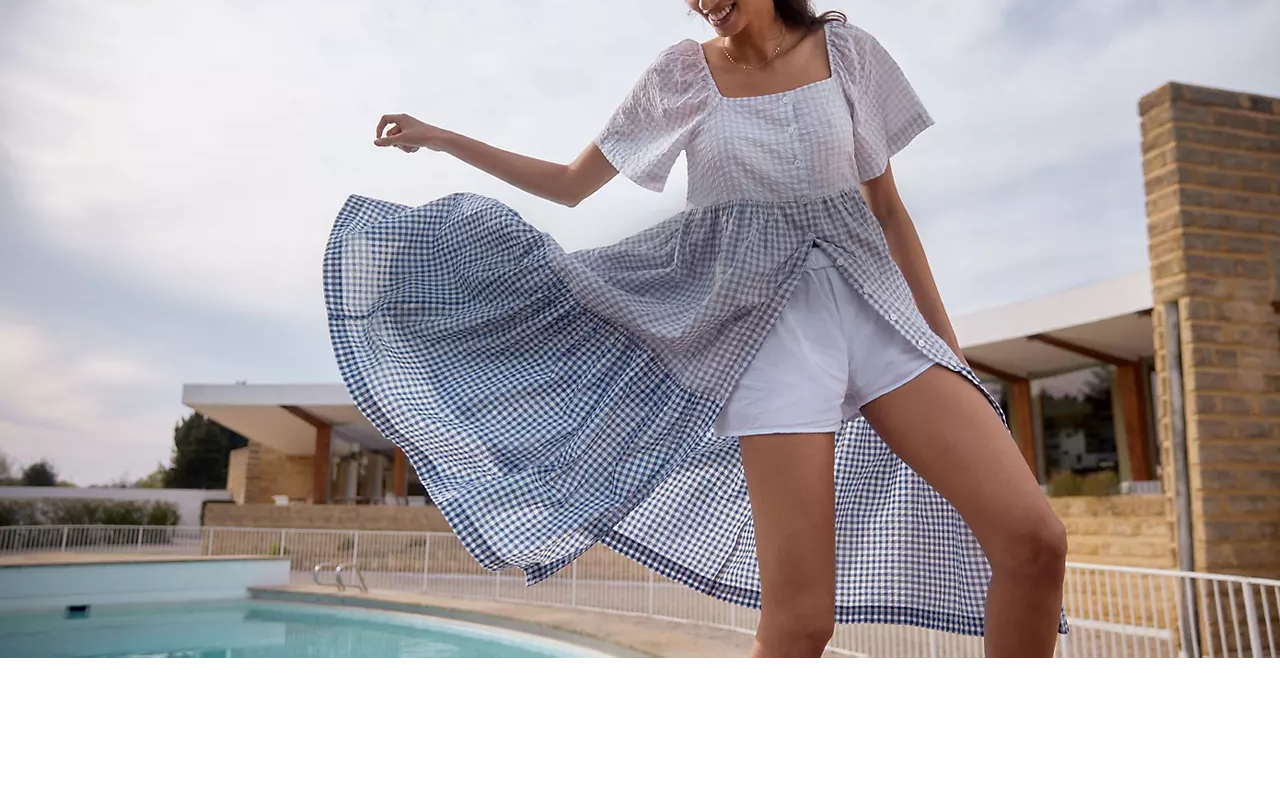
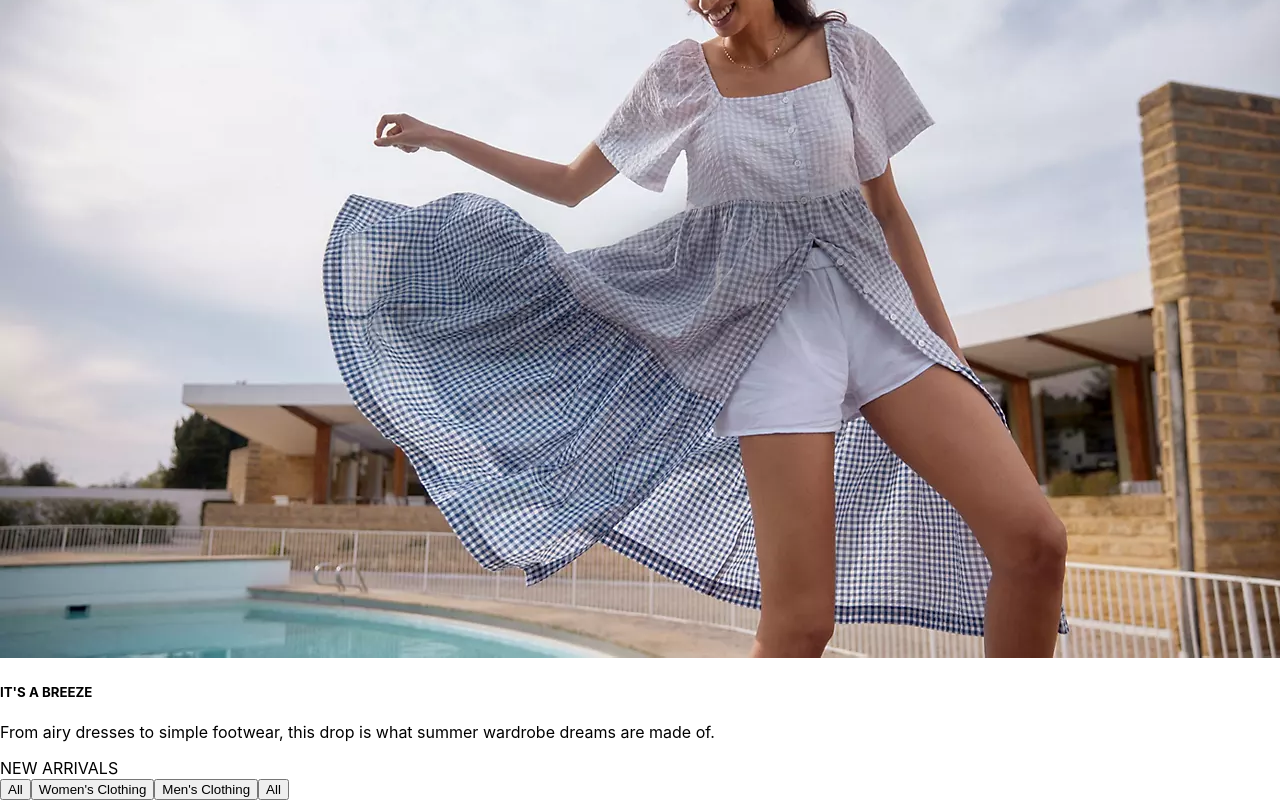
Before and after one commit to juliafan55/ecommerce-site, a React (Create React App) app: page / in a window 1280 px wide. Shown: the part 270-1070 px from the top of the page. Before the commit the page ends 932 px from the top, so only its background shows below. Built offline with nearby package versions, Linux system fonts and the light colour scheme; no server answers.

Commit message:
api call works, home page set up

```diff
--- a/src/components/Home.js
+++ b/src/components/Home.js
@@ -1,14 +1,21 @@
 import React from "react";
 import cardImage from "../images/home-card-image.jpeg"
+import Products from "./Products";
 
 function Home() {
 
     return (
         <div className="homepage">
-            <div className="homeCard">
-                <img src={cardImage}className="homeCardImage" alt="promotional" />
-
+            <div className="home-card">
+                <img src={cardImage} className="home-card-image" alt="promotional" />
+                <div className="overlay">
+                    <div className="container">
+                        <h5 className="card-title"> IT'S A BREEZE </h5>
+                        <p className="card-text"> From airy dresses to simple footwear, this drop is what summer wardrobe dreams are made of.</p>
+                    </div>
             </div>
+            </div>
+            <Products />
         </div>
     )
 
--- /dev/null
+++ b/src/components/Products.js
@@ -0,0 +1,56 @@
+import React, {useState, useEffect} from "react"
+
+function Products() {
+    const [products, setProducts] = useState([]);
+    const [filter, setFilter] = useState(products);
+    const [loading, setLoading] = useState (false)
+
+    const ALL_PRODUCTS_URL = "https://fakestoreapi.com/products"
+
+    async function getProducts() {
+        const response = await fetch(ALL_PRODUCTS_URL);
+        const data = await response.json();
+        // console.log(data)
+        // console.log(filter)
+        setProducts(data)
+        setFilter(data)
+        setLoading(false)
+    }
+
+    useEffect(() => {
+        getProducts();
+    }, [])
+
+    function Loading() {
+        return (
+            <>
+                Loading...
+            </>
+        )
+    }
+
+    function ShowProducts() {
+        return (
+        <div className="products-buttons">
+            <button className="show-products-button">All</button>
+            <button className="show-products-button">Women's Clothing</button>
+            <button className="show-products-button">Men's Clothing</button>
+            <button className="show-products-button">All</button>
+            </div>
+        )
+    }
+
+    return (
+        <div>
+            <div className="products-container">
+                <span>NEW ARRIVALS</span>
+            </div>
+            <div className="show-products">
+                {loading ? <Loading /> : <ShowProducts />}
+            </div>
+        </div>
+    )
+
+}
+
+export default Products
```
